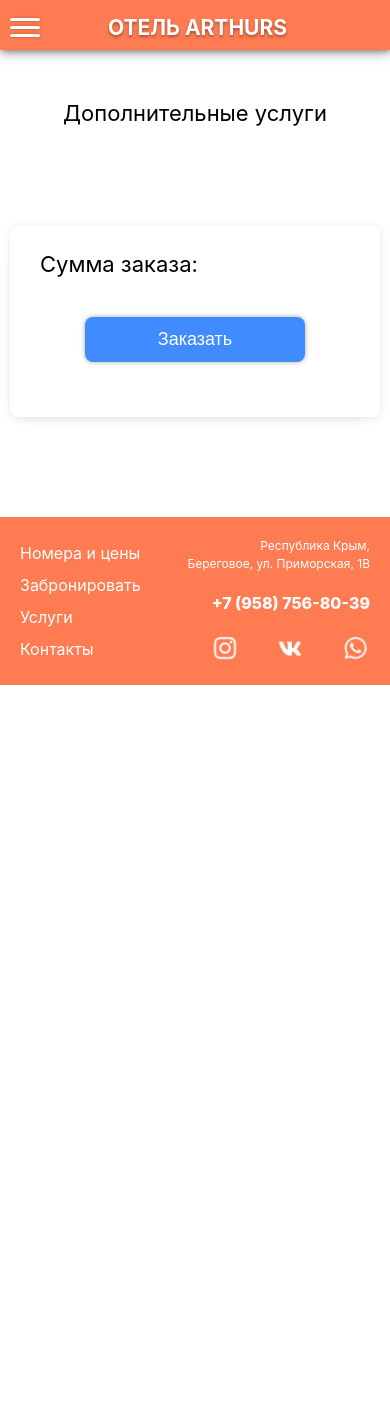
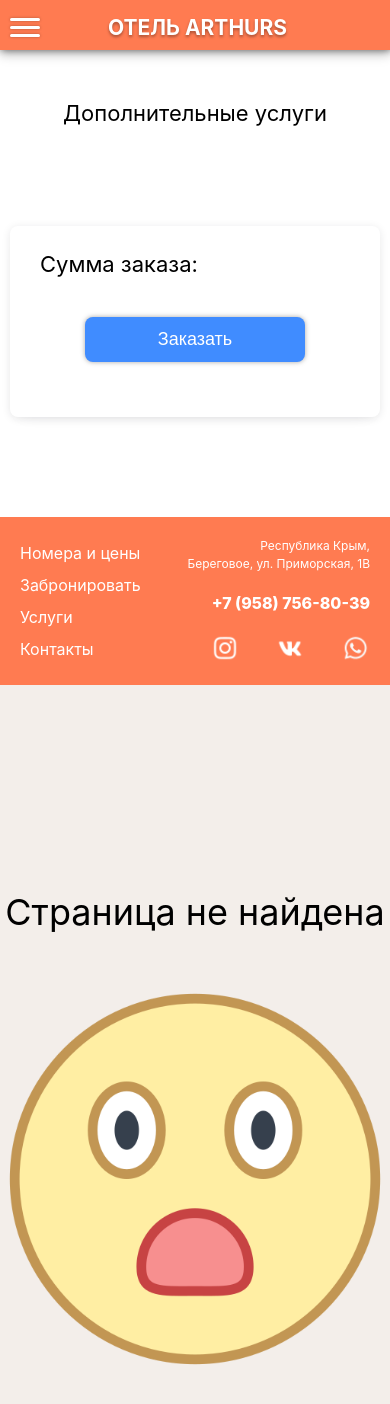
Before and after one commit to nickname-666-afk/arthurs, a React (Create React App) app: page /service in a window 390 px wide. Shown: the top 1404 px of the page. Before the commit the page ends 844 px from the top, so only its background shows below. Built offline with nearby package versions, Linux system fonts and the light colour scheme.

Commit message:
add PageNotFound - router-dom

```diff
--- a/src/App.js
+++ b/src/App.js
@@ -7,6 +7,7 @@ import Home from "./Pages/TitleHome/Home";
 import Rooms from "./Pages/TitleRooms/Rooms";
 import Service from "./Pages/TitleService/Service";
 import Reg from "./Pages/TitleReg/Reg";
+import NotFound from "./NotFound";
 import "./AppStyle.scss";
 
 const ContentContext = React.createContext(null);
@@ -31,7 +32,8 @@ export default class App extends React.Component {
 							<Route exact path="/home" render={() => AppLayout(<Home />)} />
 							<Route path="/rooms" render={() => AppLayout(<Rooms />)} />
 							<Route path="/service" render={() => AppLayout(<Service />)} />
-							<Route path="/registration" render={() => AppLayout(<Reg />)} />
+							<Route path="/reg" render={() => AppLayout(<Reg />)} />
+							<Route path="*" component={NotFound} />
 						</ContentContext.Provider>
 					</Switch>
 				</div>
--- a/src/AppStyle.scss
+++ b/src/AppStyle.scss
@@ -88,6 +88,14 @@ html {
 		max-width: 1240px;
 		margin: 50px auto;
 	}
+	.NotFound {
+		background: #f3eeea;
+		align-items: center;
+		justify-content: center;
+		flex-direction: column;
+		height: 100vh;
+		font-size: 36px;
+	}
 }
 @media (max-width: 1112px) {
 	.App {
@@ -136,6 +144,13 @@ html {
 			@include width-height;
 			padding: 0 10px;
 		}
+		.NotFound {
+			background: #f3eeea;
+			height: 100vh;
+			& > img {
+				width: 100%;
+			}
+		}
 	}
 }
 @media (max-width: 320px) {
--- /dev/null
+++ b/src/NotFound.js
@@ -0,0 +1,17 @@
+import React from "react";
+
+import found from "./assets/images/found.png";
+
+export default class NotFound extends React.Component {
+	isRouter = window.location.pathname.includes("/home");
+
+	rStyle = this.isRouter ? {display: "none"} : {display: "flex"};
+	render() {
+		return (
+			<div style={this.rStyle} className="NotFound">
+				<div style={{margin: "50px 0"}}>Страница не найдена</div>
+				<img style={{maxWidth: "400px"}} src={found} alt="Error" />
+			</div>
+		);
+	}
+}
```
Also changed, not shown: src/assets/images/found.png (added).
